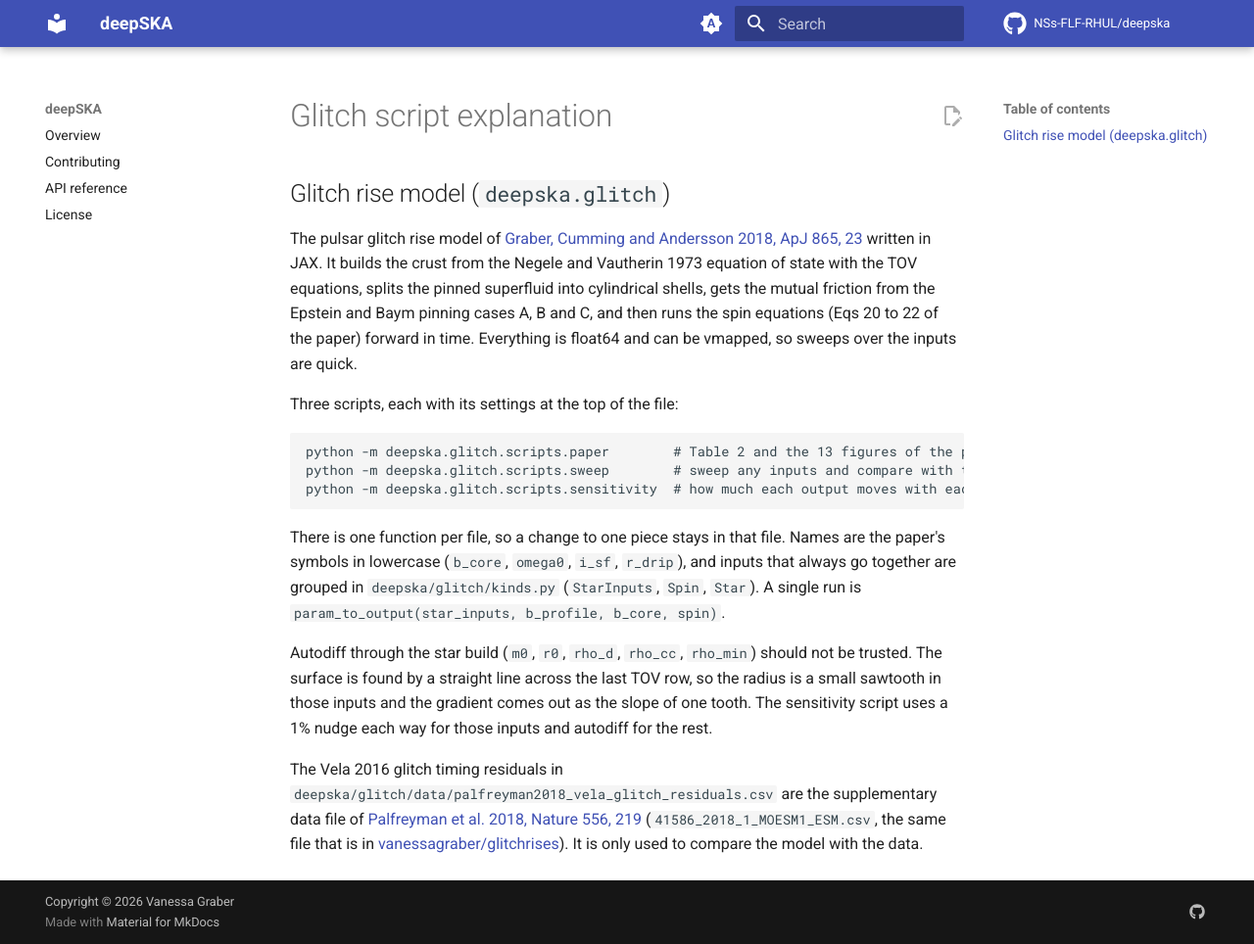
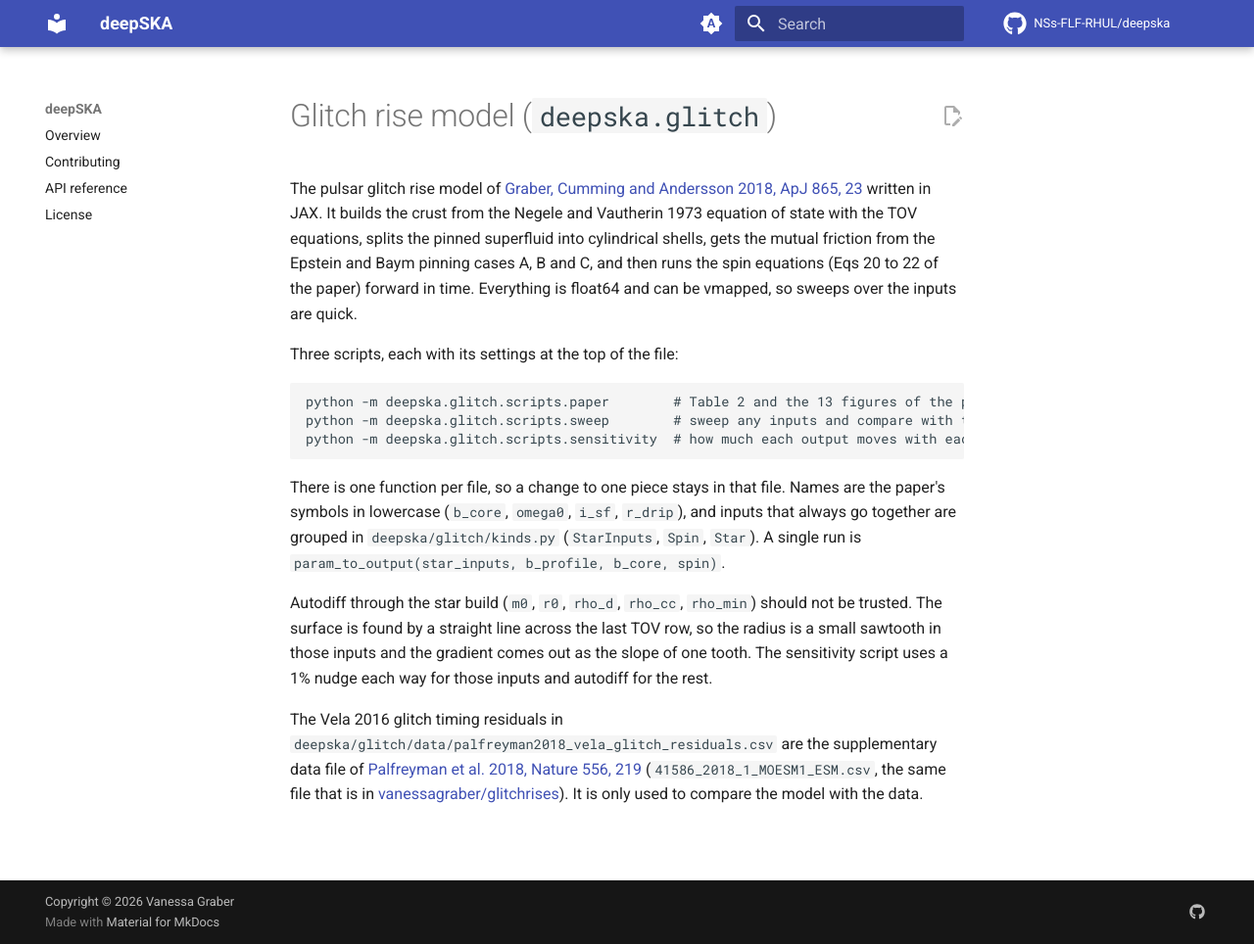
Before and after one commit to NSs-FLF-RHUL/deepSKA, an MkDocs documentation site: the page built from docs/glitch_script_explanation.md, in a window 1280 px wide and 964 px high. Shown: the whole window at 98% size. Built offline with MkDocs 1.6.1 and Material for MkDocs 9.7.7, drawn with Linux system fonts in a browser that asks for light colours; comment, search, counter and statistics services are not loaded.

Commit message:
change heading

```diff
--- a/docs/glitch_script_explanation.md
+++ b/docs/glitch_script_explanation.md
@@ -1,4 +1,4 @@
-## Glitch rise model (`deepska.glitch`)
+# Glitch rise model (`deepska.glitch`)
 
 The pulsar glitch rise model of
 [Graber, Cumming and Andersson 2018, ApJ 865, 23](https://doi.org/10.3847/1538-4357/aad776)
```
